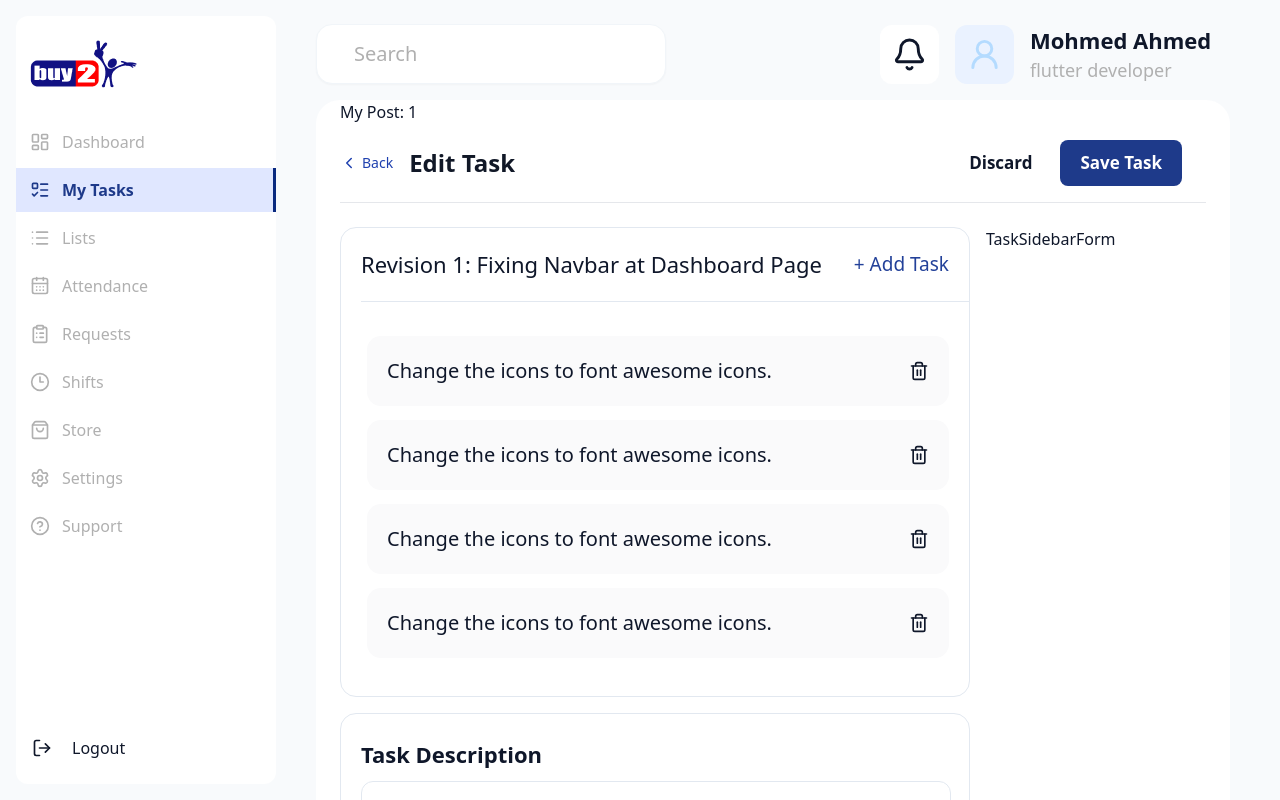
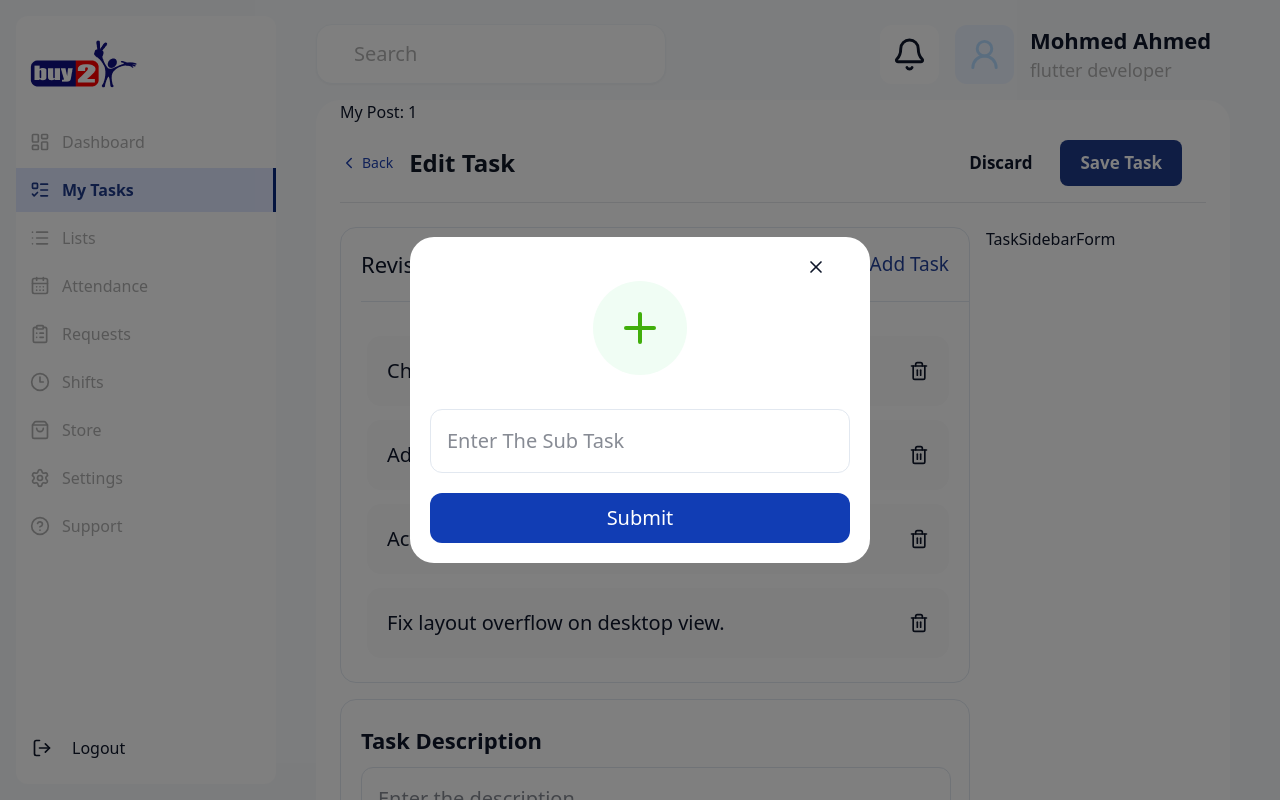
Before and after one commit to boda213-alaa-mohmad/buy2-hr-system, a Next.js app: page /dashboard/my-tasks/edit/1 in a window 1280 px wide. Both pictures are taken after a click on the button "+ Add Task". Shown: the top 800 px of the page. Built offline with nearby package versions, Linux system fonts and the light colour scheme.

Commit message:
feat(subtasks): add  and delete functionality with accessibility in subTask section

```diff
--- a/src/Components/shared/ConfirmModal/ConfirmModal.module.css
+++ b/src/Components/shared/ConfirmModal/ConfirmModal.module.css
@@ -97,3 +97,88 @@
     transform: scale(1);
   }
 } */
+
+.container {
+  position: fixed;
+  top: 0;
+  left: 0;
+  width: 100vw;
+  height: 100vh;
+  background-color: rgba(0, 0, 0, 0.5);
+  display: flex;
+  align-items: center;
+  justify-content: center;
+  z-index: 1000;
+  animation: fadeIn 0.2s ease-out;
+}
+
+.card {
+  width: 460px;
+  min-height: 250px;
+  display: flex;
+  flex-direction: column;
+  justify-content: space-around;
+  background: var(--card-bg);
+  border-radius: 24px;
+  animation: scaleUp 0.2s ease-out;
+  padding: 20px 20px;
+}
+
+.x {
+  cursor: pointer;
+  position: relative;
+}
+
+.x :nth-child(1) {
+  position: absolute;
+  right: 0;
+  margin-right: 24px;
+}
+
+.ContainerIconCenter {
+  margin: 24px auto 24px auto;
+}
+
+.containerIcon {
+  width: 94px;
+  height: 94px;
+  border-radius: 50%;
+  display: flex;
+  justify-content: center;
+  align-items: center;
+}
+
+.danger {
+  background-color: #fef2f2;
+  color: #ef4444;
+}
+
+.success {
+  background-color: #f0fdf4;
+  color: #22c55e;
+}
+
+.primary {
+  background-color: #eff6ff;
+  color: #2563eb;
+}
+
+@keyframes fadeIn {
+  from {
+    opacity: 0;
+  }
+  to {
+    opacity: 1;
+  }
+}
+
+@keyframes scaleUp {
+  from {
+    opacity: 0;
+    transform: scale(0.95);
+  }
+  to {
+    opacity: 1;
+    transform: scale(1);
+  }
+}
--- a/src/Components/shared/ConfirmModal/ConfirmModal.tsx
+++ b/src/Components/shared/ConfirmModal/ConfirmModal.tsx
@@ -43,3 +43,39 @@
 //     </div>
 //   );
 // }
+
+import { X } from "lucide-react";
+import styles from "./ConfirmModal.module.css";
+
+interface ConfirmModalProps {
+  onClose?: () => void;
+  icon: React.ReactNode;
+  children: React.ReactNode;
+  variant?: "danger" | "success" | "primary";
+}
+
+export default function ConfirmModal({
+  icon,
+  children,
+  variant = "primary",
+  onClose,
+}: ConfirmModalProps) {
+  return (
+    <div className={styles.container}>
+      <div className={styles.card}>
+        {/* X */}
+        <button className={styles.x}>
+          <X size={20} onClick={onClose} />
+        </button>
+
+        {/* icon */}
+        <div className={styles.ContainerIconCenter}>
+          <div className={`${styles.containerIcon} ${styles[variant]}`}>
+            <div>{icon}</div>
+          </div>
+        </div>
+        <div>{children}</div>
+      </div>
+    </div>
+  );
+}
--- a/src/app/dashboard/my-tasks/edit/[id]/components/SubtasksSection/SubtasksSection.module.css
+++ b/src/app/dashboard/my-tasks/edit/[id]/components/SubtasksSection/SubtasksSection.module.css
@@ -29,7 +29,7 @@
 }
 
 .subTaskContainer {
-  height: 350px;
+  max-height: 350px;
   overflow-y: auto;
   margin-top: 20px;
   margin-right: 20px;
@@ -63,7 +63,51 @@
   font-size: 20px;
 }
 
+.icon {
+  color: #41ae0b;
+}
+
 .trashIcon {
   color: var(--color-red-500);
   cursor: pointer;
 }
+
+.inputContainer {
+  display: flex;
+  justify-content: center;
+  margin: 0 auto;
+}
+
+.desc {
+  width: 460px;
+  margin-top: 10px;
+  padding: 16px;
+  font-size: 20px;
+  outline: none;
+  border-radius: 12px;
+  border: 1px solid var(--border-color);
+  box-sizing: border-box;
+}
+
+.submit {
+  margin-top: 20px;
+  width: 100%;
+  background: #113db4;
+  color: #ffffff;
+  padding: 10px;
+  cursor: pointer;
+  border-radius: 12px;
+  font-size: 20px;
+  transition: background-color 0.2s;
+}
+
+.submit:hover {
+  background: #1d4ed8;
+}
+
+.noResults {
+  font-size: 22px;
+  text-align: center;
+  color: var(--color-red-600);
+  font-weight: 600;
+}
--- a/src/app/dashboard/my-tasks/edit/[id]/components/SubtasksSection/SubtasksSection.tsx
+++ b/src/app/dashboard/my-tasks/edit/[id]/components/SubtasksSection/SubtasksSection.tsx
@@ -1,7 +1,32 @@
+"use client";
+import { useState } from "react";
 import styles from "./SubtasksSection.module.css";
-import { Trash2 } from "lucide-react";
+import { Plus, Trash2 } from "lucide-react";
+import ConfirmModal from "@/Components/shared/ConfirmModal/ConfirmModal";
 
 export default function SubtasksSection() {
+  const [isOpen, setIsOpen] = useState<boolean>(false);
+  const [inputSubTask, setInputSubTask] = useState<string>("");
+  const [subtasks, setSubtasks] = useState([
+    { id: 1, title: "Change the icons to font awesome icons." },
+    { id: 2, title: "Adjust the size to responsive mobile." },
+    { id: 3, title: "Activate the navigation buttons to direct the users." },
+    { id: 4, title: "Fix layout overflow on desktop view." },
+  ]);
+
+  // adding subTask
+  function addSubTask() {
+    if (!inputSubTask.trim()) return;
+    setSubtasks([...subtasks, { title: inputSubTask.trim(), id: Date.now() }]);
+    setIsOpen(false);
+    setInputSubTask("");
+  }
+
+  // deleting item
+  function deleteSubTask(id: number) {
+    setSubtasks(subtasks.filter((item) => item.id !== id));
+  }
+
   return (
     <section className={styles.subTaskCard} aria-labelledby="subtasks-title">
       <div className={styles.cardHeader}>
@@ -9,132 +34,60 @@ export default function SubtasksSection() {
           Revision 1: Fixing Navbar at Dashboard Page
         </h2>
 
-        <button type="button" className={styles.actions} aria-label="Add Task">
+        <button
+          type="button"
+          className={styles.actions}
+          aria-label="Add Task"
+          onClick={() => setIsOpen(true)}
+        >
           + Add Task
         </button>
       </div>
 
+      {isOpen && (
+        <ConfirmModal
+          variant="success"
+          icon={<Plus size={48} className={styles.icon} />}
+          onClose={() => setIsOpen(false)}
+        >
+          <div className={styles.inputContainer}>
+            <input
+              type="text"
+              placeholder="Enter The Sub Task"
+              className={styles.desc}
+              value={inputSubTask}
+              onChange={(e) => setInputSubTask(e.target.value)}
+              aria-label="Subtask title"
+            />
+          </div>
+          <button type="button" className={styles.submit} onClick={addSubTask}>
+            Submit
+          </button>
+        </ConfirmModal>
+      )}
+
       <div className={styles.subTaskContainer}>
-        <div className={styles.subTasks}>
-          <p>Change the icons to font awesome icons.</p>
+        {subtasks.length > 0 ? (
+          subtasks.map((item) => (
+            <div className={styles.subTasks} key={item.id}>
+              <p>{item.title}</p>
               <button
                 type="button"
                 className={styles.trashBtn}
-            aria-label="Delete subtask"
+                aria-label={`Delete subtask: ${item.title}`}
+                onClick={() => deleteSubTask(item.id)}
               >
-            <Trash2 size={20} className={styles.trashIcon} aria-hidden="true" />
+                <Trash2
+                  size={20}
+                  className={styles.trashIcon}
+                  aria-hidden="true"
+                />
               </button>
             </div>
-
-        <div className={styles.subTasks}>
-          <p>Change the icons to font awesome icons.</p>
-          <button
-            type="button"
-            className={styles.trashBtn}
-            aria-label="Delete subtask"
-          >
-            <Trash2 size={20} className={styles.trashIcon} aria-hidden="true" />
-          </button>
-        </div>
-
-        <div className={styles.subTasks}>
-          <p>Change the icons to font awesome icons.</p>
-          <button
-            type="button"
-            className={styles.trashBtn}
-            aria-label="Delete subtask"
-          >
-            <Trash2 size={20} className={styles.trashIcon} aria-hidden="true" />
-          </button>
-        </div>
-
-        <div className={styles.subTasks}>
-          <p>Change the icons to font awesome icons.</p>
-          <button
-            type="button"
-            className={styles.trashBtn}
-            aria-label="Delete subtask"
-          >
-            <Trash2 size={20} className={styles.trashIcon} aria-hidden="true" />
-          </button>
-        </div>
-
-        <div className={styles.subTasks}>
-          <p>Change the icons to font awesome icons.</p>
-          <button
-            type="button"
-            className={styles.trashBtn}
-            aria-label="Delete subtask"
-          >
-            <Trash2 size={20} className={styles.trashIcon} aria-hidden="true" />
-          </button>
-        </div>
-
-        <div className={styles.subTasks}>
-          <p>Change the icons to font awesome icons.</p>
-          <button
-            type="button"
-            className={styles.trashBtn}
-            aria-label="Delete subtask"
-          >
-            <Trash2 size={20} className={styles.trashIcon} aria-hidden="true" />
-          </button>
-        </div>
-
-        <div className={styles.subTasks}>
-          <p>Change the icons to font awesome icons.</p>
-          <button
-            type="button"
-            className={styles.trashBtn}
-            aria-label="Delete subtask"
-          >
-            <Trash2 size={20} className={styles.trashIcon} aria-hidden="true" />
-          </button>
-        </div>
-
-        <div className={styles.subTasks}>
-          <p>Change the icons to font awesome icons.</p>
-          <button
-            type="button"
-            className={styles.trashBtn}
-            aria-label="Delete subtask"
-          >
-            <Trash2 size={20} className={styles.trashIcon} aria-hidden="true" />
-          </button>
-        </div>
-
-        <div className={styles.subTasks}>
-          <p>Change the icons to font awesome icons.</p>
-          <button
-            type="button"
-            className={styles.trashBtn}
-            aria-label="Delete subtask"
-          >
-            <Trash2 size={20} className={styles.trashIcon} aria-hidden="true" />
-          </button>
-        </div>
-
-        <div className={styles.subTasks}>
-          <p>Change the icons to font awesome icons.</p>
-          <button
-            type="button"
-            className={styles.trashBtn}
-            aria-label="Delete subtask"
-          >
-            <Trash2 size={20} className={styles.trashIcon} aria-hidden="true" />
-          </button>
-        </div>
-
-        <div className={styles.subTasks}>
-          <p>Change the icons to font awesome icons.</p>
-          <button
-            type="button"
-            className={styles.trashBtn}
-            aria-label="Delete subtask"
-          >
-            <Trash2 size={20} className={styles.trashIcon} aria-hidden="true" />
-          </button>
-        </div>
+          ))
+        ) : (
+          <p className={styles.noResults}>No subTasks Yet</p>
+        )}
       </div>
     </section>
   );
```
Lines whose indentation alone changed are shown as unchanged.
